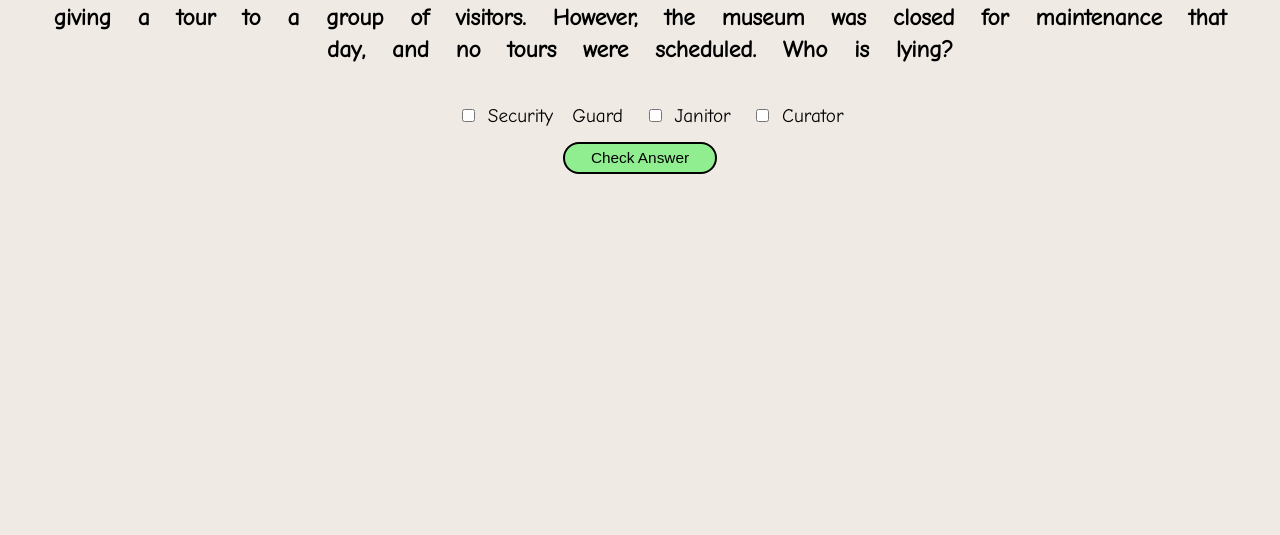
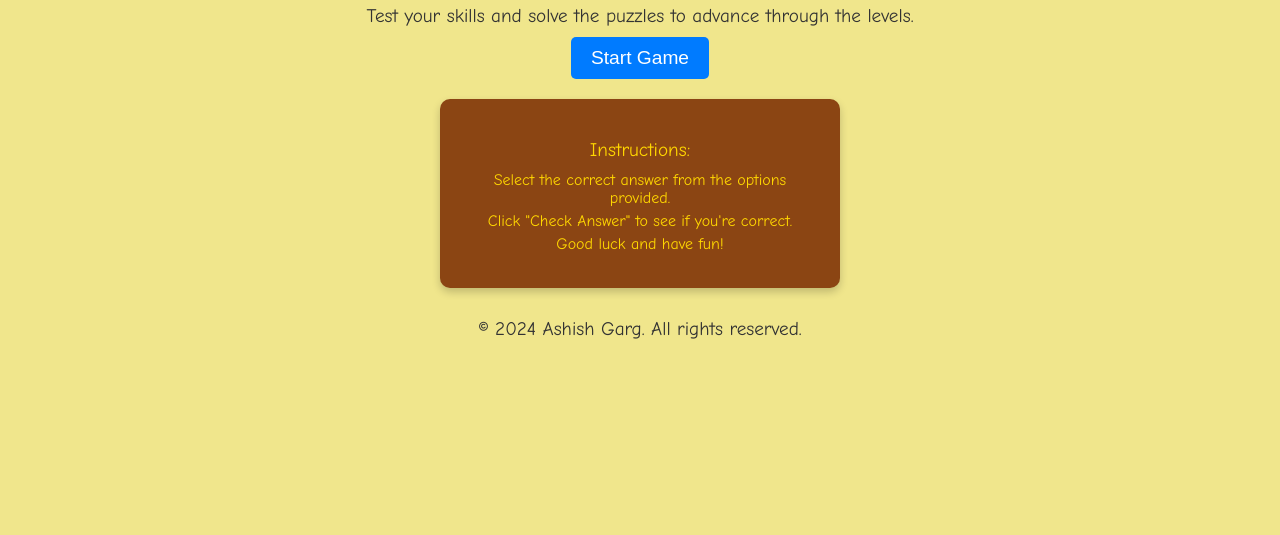
Before and after one commit to AishGg/PuzzleGame, a plain HTML site: page index.html in a window 1280 px wide. Shown: the part 265-800 px from the top of the page. Drawn offline with Linux system fonts and the light colour scheme.

Commit message:
landing page

```diff
--- a/index.html
+++ b/index.html
@@ -10,6 +10,21 @@
 </head>
 
 <body>
+    <div class="startPage">
+        <h1>Welcome to the Puzzle Game!</h1>
+        <p>Test your skills and solve the puzzles to advance through the levels.</p>
+        <button id="startButton">Start Game</button>
+        <div class="instructions-card">
+            <p>Instructions:</p>
+            <ul>
+                <li>Select the correct answer from the options provided.</li>
+                <li>Click "Check Answer" to see if you're correct.</li>
+                <li>Good luck and have fun!</li>
+            </ul>
+        </div>
+        <p class="copyright">© 2024 Ashish Garg. All rights reserved.</p>
+    </div>
+
     <div class="main">
         <div class="header">
 
@@ -22,6 +37,7 @@
             <img id="hintButton" src="./hint.png">
 
         </div>
+
         <div class="game">
             <h2 id="title"></h2>
             <h3 id="question"></h3>
--- a/scripts/main.js
+++ b/scripts/main.js
@@ -19,7 +19,13 @@ window.addEventListener('load', function () {
     audioElement.play();
 
 
+
     window.addEventListener('click', (e) => {
+
+        if(e.target.id === 'startButton'){
+            document.querySelector('.startPage').style.display = 'none'; // Hide the start page
+            document.querySelector('.main').style.display = 'block';
+        }
 
 
         if (e.target.id === 'volume') {
--- a/style/style.css
+++ b/style/style.css
@@ -176,3 +176,72 @@ html,body{
     font-size:3vw;
     color: red;
 }
+
+.startPage {
+    font-family: 'comic';
+    display: flex;
+    flex-direction: column;
+    align-items: center;
+    justify-content: center;
+    height: 100vh;
+    background-color: #f0e68c;
+    color: #333;
+    text-align: center;
+}
+
+.startPage h1 {
+    font-size: 3em;
+    margin-bottom: 20px;
+}
+
+.startPage p {
+    font-size: 1.2em;
+    margin: 10px 0;
+}
+
+.startPage ul {
+    list-style-type: none;
+    padding: 0;
+}
+
+.startPage li {
+    margin: 5px 0;
+}
+
+#startButton {
+    padding: 10px 20px;
+    font-size: 1.2em;
+    color: white;
+    background-color: #007bff; /* Bootstrap primary color */
+    border: none;
+    border-radius: 5px;
+    cursor: pointer;
+    transition: background-color 0.3s;
+}
+
+#startButton:hover {
+    background-color: #0056b3; /* Darker shade on hover */
+}
+
+/* Add this to your style/style.css */
+.instructions-card {
+    background-color: #8B4513;
+    color: white;
+    padding: 30px;
+    border-radius: 10px;
+    box-shadow: 0 4px 8px rgba(0, 0, 0, 0.2);
+    max-width: 400px;
+    margin: 20px auto;
+    text-align: center;
+    font-family: 'Comic', sans-serif;
+    color: #FFD700;
+}
+
+.instructions-card ul {
+    list-style-type: none; /* Remove default list styling */
+    padding: 0; /* Remove padding */
+}
+
+.instructions-card li {
+    margin: 5px 0; /* Space between list items */
+}
```
